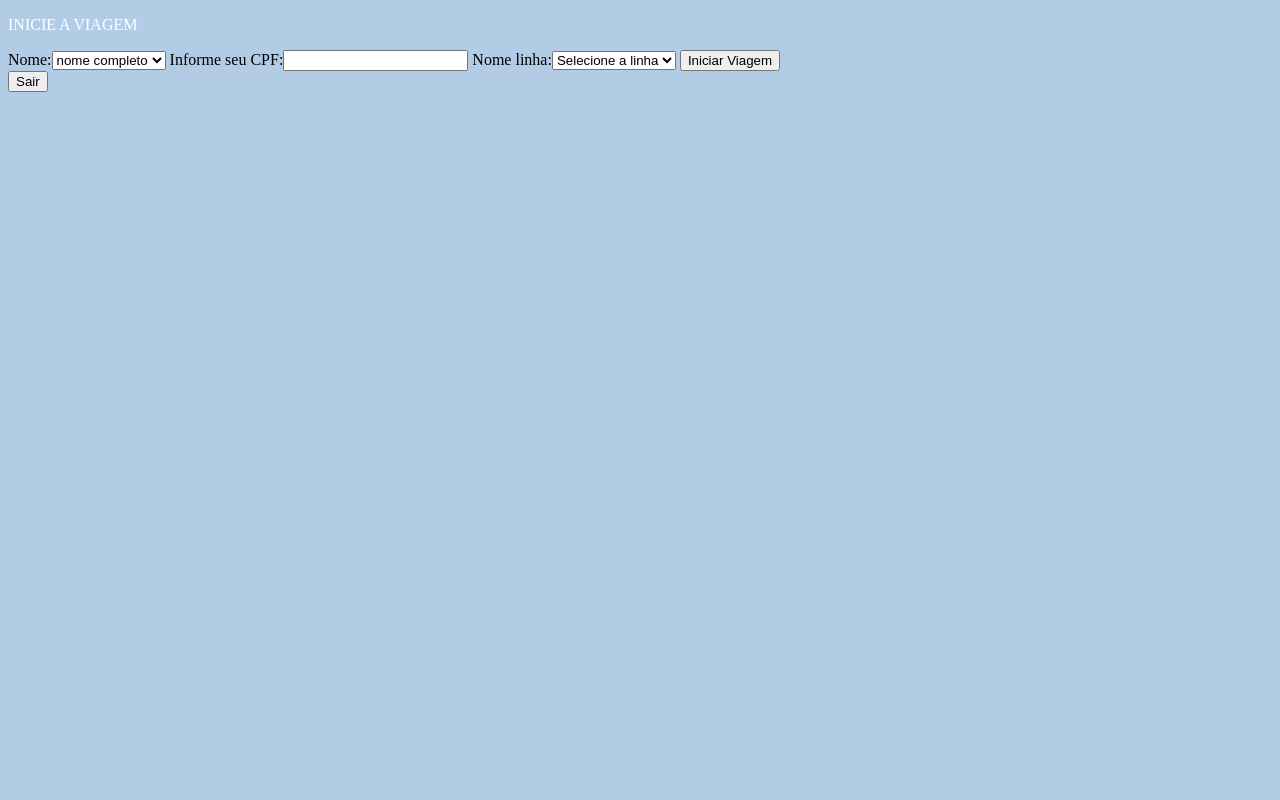
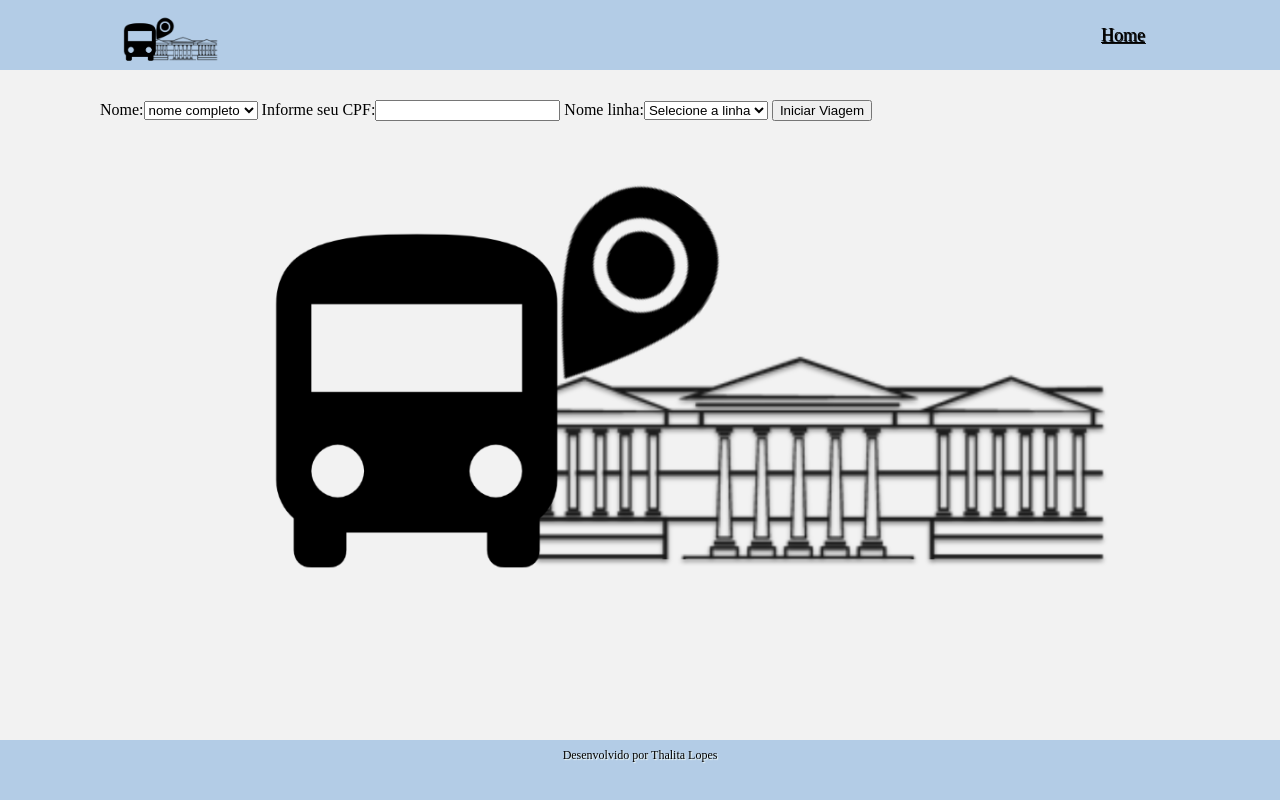
Before and after one commit to Thalita-Lopes/ProjetoFinal, a Django app: page /index in a window 1280 px wide. Run offline with Django 3.2, Linux system fonts and the light colour scheme; data that the repository does not hold is empty; parts of the project's set-up code (start-up, migrations or seed data) failed here and were passed over.

Commit message:
commit 12032021

```diff
--- a/projeto_final/proj_django/intercampi/static/css/index.css
+++ b/projeto_final/proj_django/intercampi/static/css/index.css
@@ -1,8 +1,62 @@
 body{
   background-color: #b3cce6;
-  height: 100%;
+  height: 1000;
   width: 100%;
+  margin: 0;
+  padding: 0;
 }
 p {
   color: white;
 }
+header{
+  background-color: #b3cce6;
+  height: 40px;
+  font-size: 18px;
+  text-align: center;
+  font-variant: Arial, Helvetica;
+  padding: 15px;
+}
+footer{
+  clear:both;
+  background-color: #b3cce6;
+  height: 22px;
+  text-align: center;
+  padding: 8px;
+  font-size: 12px;
+  text-shadow: 1px 1px 1px #F5FFFA;
+}
+
+#formulario{
+  position: relative;
+  height: 670px;
+  width: 100%;
+  background-color: #f2f2f2;
+}
+
+#containerForm{
+  margin-left: 100px;
+  padding-top: 30px;
+}
+#logo{
+  float:left;
+}
+
+#menu{
+  margin-top: 10px;
+  float:right;
+}
+
+#menu a{
+  padding: 23px 20px;
+  color: black ;
+  text-shadow: 1px 1px #111111;
+}
+
+#menu a:hover{
+  background-color: #8CB1D9;
+}
+
+.container{
+  width: 1050px;
+  margin: 0 auto;
+}
--- a/projeto_final/proj_django/intercampi/static/js/mapadousuario.js
+++ b/projeto_final/proj_django/intercampi/static/js/mapadousuario.js
@@ -365,6 +365,12 @@ setInterval(function(){
   layerPosicao.getSource().updateParams({"time": Date.now()})
   layerRotaAtual.getSource().updateParams({"time": Date.now()})
   layerPosicaoAtual.getSource().updateParams({"time": Date.now()})
+  layerPosicaoAtualII.getSource().updateParams({"time": Date.now()})
+  layerPosicaoAtualIII.getSource().updateParams({"time": Date.now()})
+  layerPosicaoAtualIV.getSource().updateParams({"time": Date.now()})
+  layerPosicaoAtualExtra.getSource().updateParams({"time": Date.now()})
+  layerPosicaoAtualFerias.getSource().updateParams({"time": Date.now()})
+  layerPosicaoAtual_Linha.getSource().updateParams({"time": Date.now()})
   console.log('update')
 
 },2000);
--- a/projeto_final/proj_django/intercampi/templates/index.html
+++ b/projeto_final/proj_django/intercampi/templates/index.html
@@ -6,15 +6,30 @@
     <link rel="stylesheet" href={% static "css/index.css" %}>
   </head>
   <body>
-    <p>INICIE A VIAGEM</p>
+    <header>
+      <div class="container">
+        <div id="logo">
+          <img src="{% static 'image/LogoIntercampi.png' %}" height="50px">
+        </div>
+        <div id="menu">
+          <a href='http://localhost:8000/home'>Home</a>
+        </div>
+      </div>
+    </header>
+    <div id = "formulario">
+      <div id= "containerForm">
     <form action ="salvar_form" method="post">
       {% csrf_token %}
       {{ form }}
       <button type="submit" name="button">Iniciar Viagem</button>
     </form>
-    <button onclick ="PaginaInicial();"> Sair </button>
+    <img src="{% static 'image/logocinza.png' %}" height="500px">
+    <!---<button onclick ="PaginaInicial();"> Sair </button>-->
+      </div>
+    </div>
     <script type="text/javascript" src={% static "js/index.js" %}>
 
     </script>
   </body>
+<footer>Desenvolvido por Thalita Lopes</footer>
 </html>
```
Also changed, not shown: projeto_final/proj_django/intercampi/static/css/home.css (+72 -4 lines), projeto_final/proj_django/intercampi/static/css/mapa.css (+29 -4 lines), projeto_final/proj_django/intercampi/static/css/mapadousuario.css (+26 -2 lines), projeto_final/proj_django/intercampi/static/js/mapa.js (+4 -4 lines), projeto_final/proj_django/intercampi/templates/home.html (+40 -3 lines), projeto_final/proj_django/intercampi/templates/mapa.html (+8 -0 lines), projeto_final/proj_django/intercampi/templates/mapadousuario.html (+11 -1 lines), projeto_final/proj_django/intercampi/static/image/LogoIntercampi.png (added), projeto_final/proj_django/intercampi/static/image/imagemdefundoteste.png (added), projeto_final/proj_django/intercampi/static/image/itinerario.png (added), projeto_final/proj_django/intercampi/static/image/logocinza.png (added), projeto_final/proj_django/intercampi/static/image/motorista.png (added), projeto_final/proj_django/intercampi/static/image/usuario.png (added), 2 other files.
